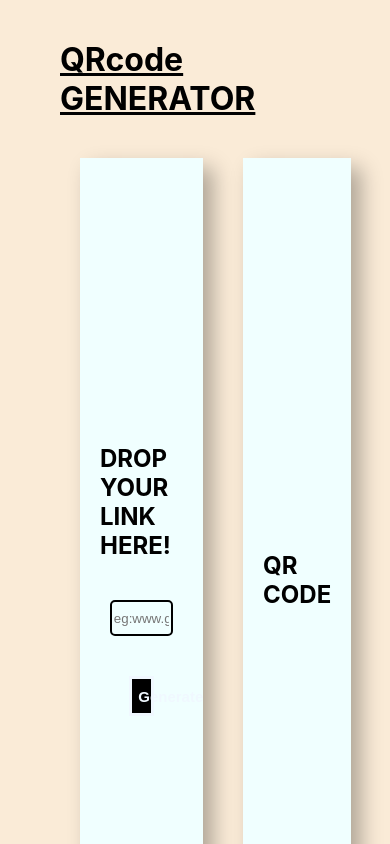
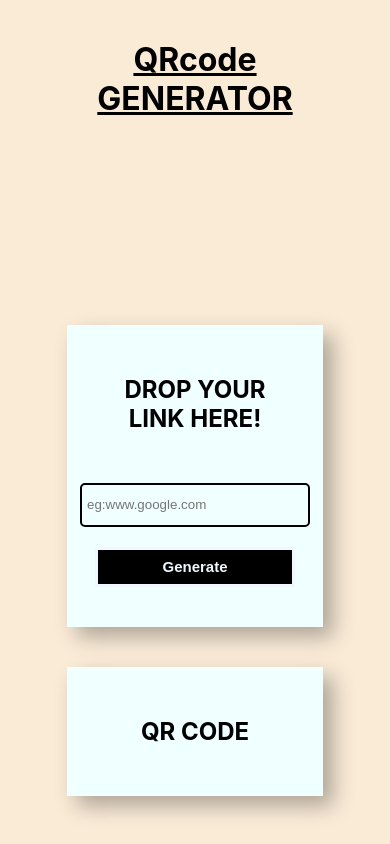
Before and after one commit to Pranay-Erra/QR_2.0, a React (Create React App) app in the folder frontend/: page / in a window 390 px wide. Shown: the top 844 px of the page. Built offline with nearby package versions, Linux system fonts and the light colour scheme.

Commit message:
responsive done

```diff
--- a/frontend/src/main.css
+++ b/frontend/src/main.css
@@ -1,86 +1,83 @@
-.main
-{
+.main {
     display: flex;
     align-items: center;
-    justify-content:space-evenly;
+    justify-content: space-evenly;
+    height: 100vh; /* Ensure full viewport height */
 }
 
-.div_1
-{
-    /* border: 2px solid black; */
-    height:100vh;
-    width: 50%;
-    /* background-color: lightblue; */
-    background-color:azure;
+.div_1 {
+    width: 45%; /* Adjusted width for smaller screens */
+    background-color: azure;
     box-shadow: 10px 10px 20px rgba(0, 0, 0, 0.3);
     display: flex;
     flex-direction: column;
     justify-content: center;
     align-items: center;
+    padding: 20px;
+    max-width: 600px; /* Limit width for larger screens */
 }
 
-h2{
+.div_2 {
+    width: 45%; /* Adjusted width for smaller screens */
     background-color: azure;
-}
-
-input{
-    background-color: azure;
-    height: 30px;
-    width: 45%;
-    border-radius: 5px;
-    border: 2px solid black;
-}
-
-
-.div_2
-{
-    /* border: 2px solid blue; */
+    box-shadow: 10px 10px 20px rgba(0, 0, 0, 0.3);
     display: flex;
     flex-direction: column;
     align-items: center;
     justify-content: center;
-    height:100vh;
-    width: 50%;
-    background-color:azure;
-    box-shadow: 10px 10px 20px rgba(0, 0, 0, 0.3);
+    padding: 20px;
+    max-width: 600px; /* Limit width for larger screens */
 }
 
-h1{
-    display: flex;
-    align-items: center;
-    justify-content: center;
-    text-decoration:underline;
+h1 {
+    text-align: center; /* Center the heading */
+    text-decoration: underline;
 }
 
-button{
+h2 {
+    background-color: azure;
+    text-align: center; /* Center the heading */
+    padding: 10px;
+}
+
+input {
+    background-color: azure;
+    height: 30px;
+    width: 100%;
+    max-width: 400px; /* Limit input width */
+    border-radius: 5px;
+    border: 2px solid black;
+    margin-bottom: 10px;
+    padding: 5px;
+}
+
+button, .download {
     height: 40px;
-    width: 20%;
+    width: 100%;
+    max-width: 200px; /* Limit button width */
     border: 3px solid aliceblue;
     color: aliceblue;
     font-size: 15px;
     font-weight: bold;
     background-color: black;
+    margin-top: 10px;
+    cursor: pointer;
 }
 
-button:hover,.download:hover
-{
+button:hover, .download:hover {
     background-color: aliceblue;
     color: black;
     border: 3px solid black;
-    cursor: pointer;
 }
 
-.download
-{
-    text-decoration: none;
-    height: 40px;
-    width: 20%;
-    border: 3px solid aliceblue;
-    color: aliceblue;
-    font-size: 15px;
-    font-weight: bold;
-    background-color: black;
-    display: flex;
-    align-items: center;
-    justify-content: center;
+@media (max-width: 768px) {
+    .main {
+        flex-direction: column;
+        justify-content: center;
+    }
+
+    .div_1, .div_2 {
+        width: 80%; /* Adjust width for smaller screens */
+        margin-bottom: 20px;
+    }
 }
```
